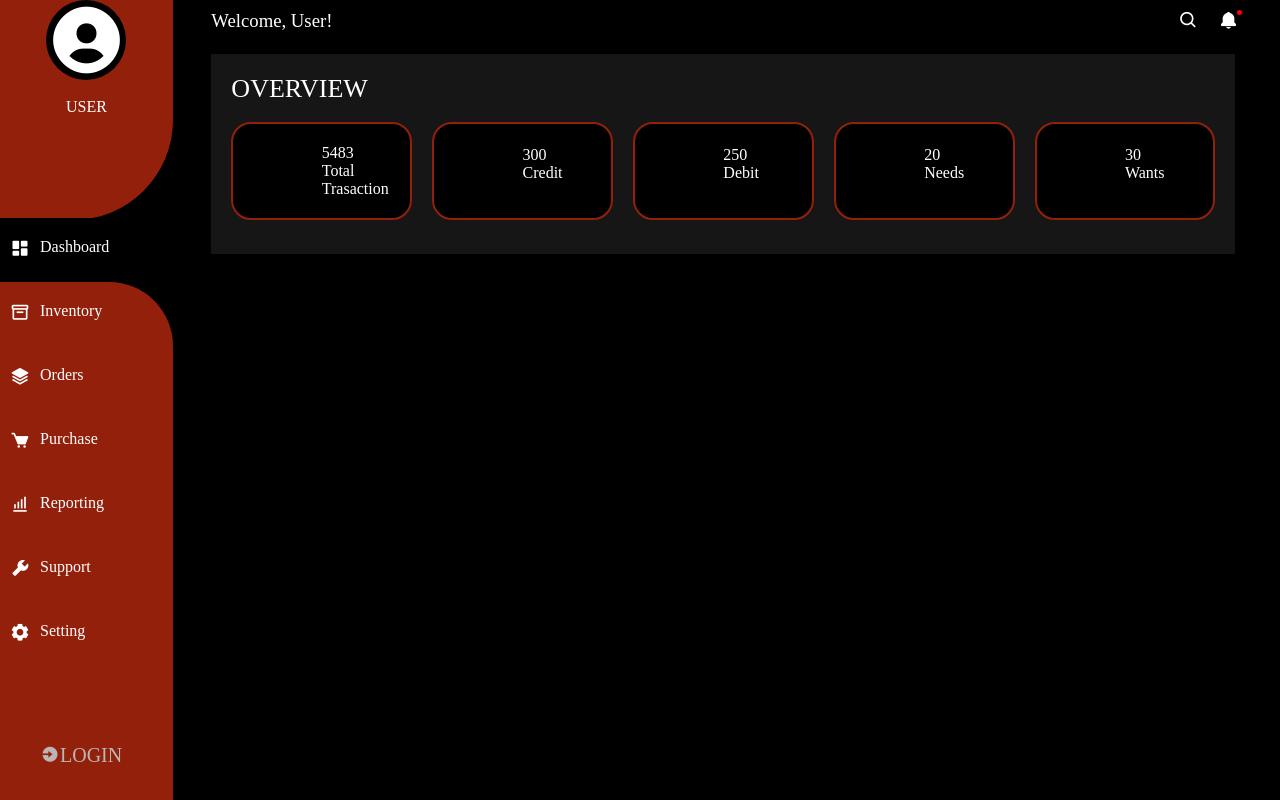
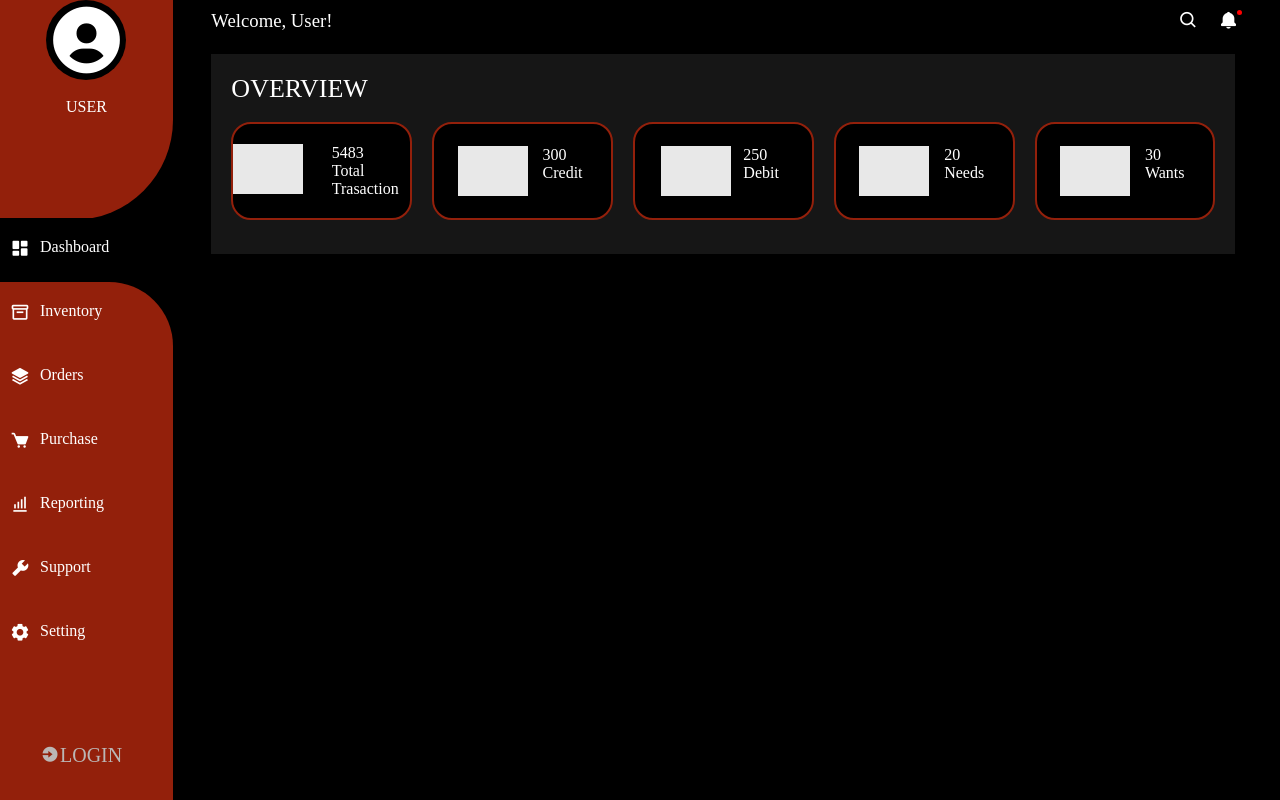
Before and after one commit to Lovethrech/personal-finance-manager, a Vue app: page / in a window 1280 px wide. Built offline with nearby package versions, Linux system fonts and the light colour scheme.

Commit message:
...working on landing-page-overview container

```diff
--- a/src/components/landing-page/LandingPageOverviewBoxIconCtn.vue
+++ b/src/components/landing-page/LandingPageOverviewBoxIconCtn.vue
@@ -16,6 +16,8 @@ const {boxIcon}=defineProps(['boxIcon']);
     height:50px;
 }
 .landing-page-overview-box-icon-ctn-main-ctn{
+    width:70px;
+    height:100%;
     background-color: #ffffffe8;
 }
 </style>
```
